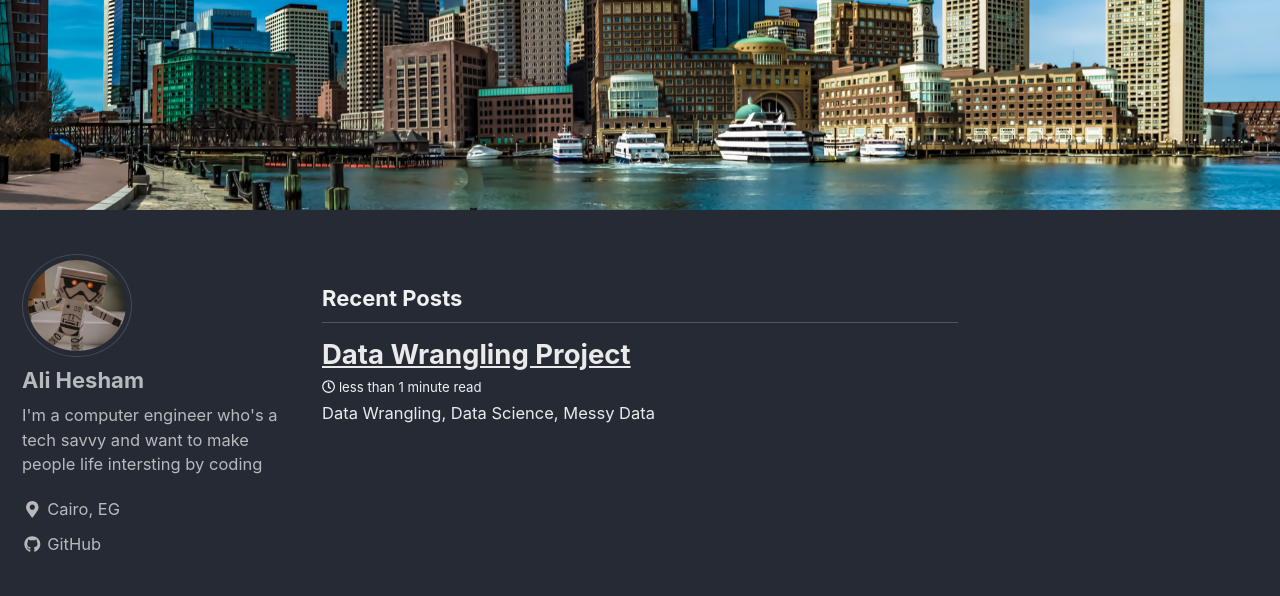
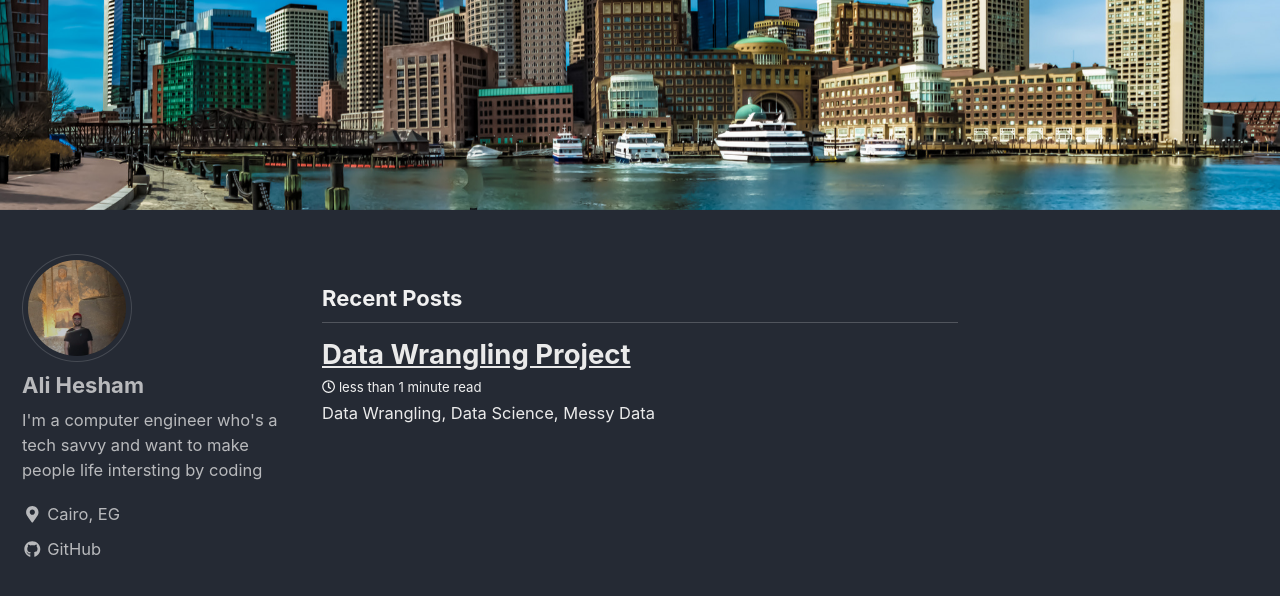
Before and after one commit to ali-hesham/ali-hesham.github.io, a Jekyll site: the page built from index.html, in a window 1280 px wide and 900 px high, scrolled down 398 px. Shown: the top 596 px of the window. Built offline with Jekyll 4.4.1, drawn with Linux system fonts in a browser that asks for light colours; nearby versions of some CDN libraries; the list of posts is cut into pages by our own code.

Commit message:
Update _config.yml

```diff
--- a/_config.yml
+++ b/_config.yml
@@ -85,7 +85,7 @@ analytics:
 # Site Author
 author:
   name             : "Ali Hesham"
-  avatar           : "/images/bio-pic-2.jpg" # path of avatar image, e.g. "/assets/images/bio-photo.jpg"
+  avatar           : "/images/bio-image.jpg" # path of avatar image, e.g. "/assets/images/bio-photo.jpg"
   bio              : "I'm a computer engineer who's a tech savvy and want to make people life intersting by coding"
   location         : "Cairo, EG"
   email            :
```
